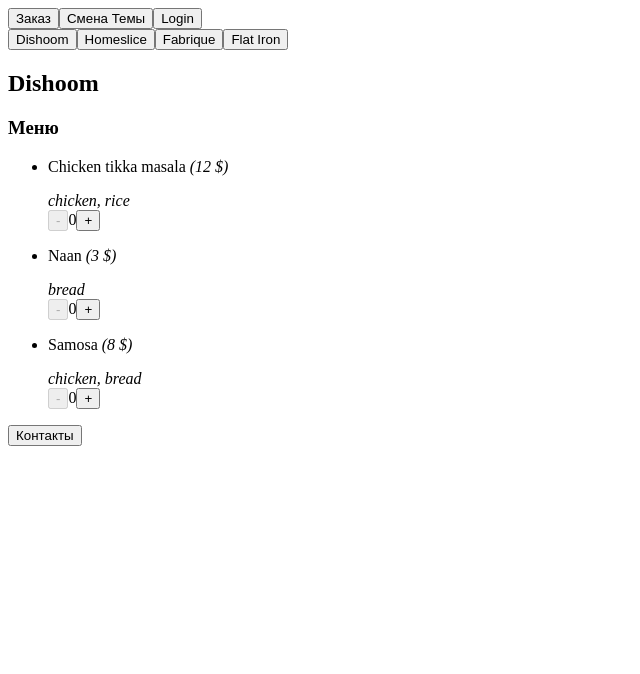
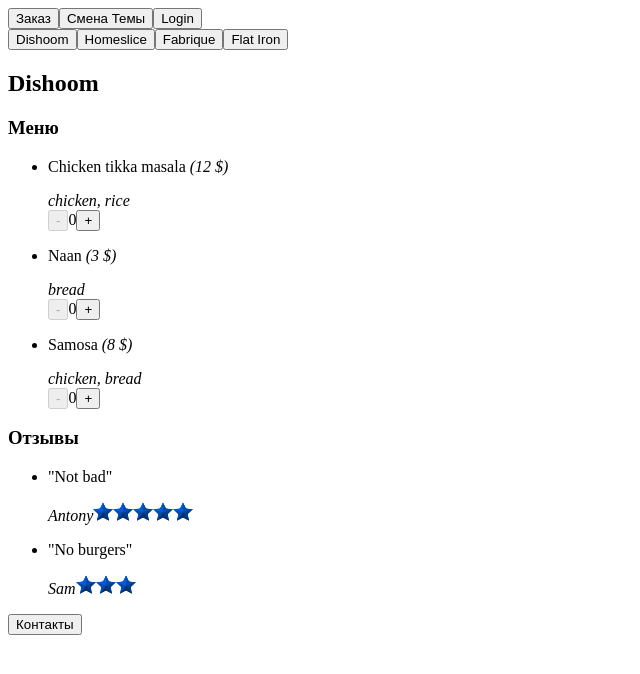
Before and after one commit to AlexLarina/react-learnj-24, a React (Vite) app: page / in a window 1280 px wide. Both pictures are taken after a click on the button "Dishoom". Shown: the top 674 px of the page, without its empty margins (0-640 px from the left). Built offline with nearby package versions, Linux system fonts and the light colour scheme.

Commit message:
Adding review and user slices

```diff
--- a/src/components/dish/component.jsx
+++ b/src/components/dish/component.jsx
@@ -11,7 +11,6 @@
 export const Dish = ({dishId}) => {
 	const [dishAmount, setDishAmount] = useState(0);
 	const dish = useSelector((state) => state.dish.entities[dishId])
-	console.log(dish)
 
 	if (!dish) {
 		return null;
--- a/src/components/menu/component.jsx
+++ b/src/components/menu/component.jsx
@@ -4,7 +4,6 @@
 	if (!menu) {
 		return null;
 	}
-	console.log(menu)
 
 	return (
 		<div>
--- a/src/components/restaurant/component.jsx
+++ b/src/components/restaurant/component.jsx
@@ -1,6 +1,6 @@
 import { useSelector } from "react-redux";
 import { Menu } from "../menu/component";
-// import { Reviews } from "../reviews/component";
+import { Reviews } from "../reviews/component";
 import { ReviewForm } from "../review-form/component";
 
 export const Restaurant = ({chosenRestaurantId}) => {
@@ -15,7 +15,7 @@
 		<div>
 			<h2>{restaurant.name}</h2>
 			<Menu menu={restaurant.menu} />
-			{/* <Reviews reviews={restaurant.reviews}/> */}
+			<Reviews reviews={restaurant.reviews}/>
 			<ReviewForm />
 		</div>
 	);
--- a/src/components/review/component.jsx
+++ b/src/components/review/component.jsx
@@ -1,6 +1,11 @@
+import { useSelector } from 'react-redux';
 import star from './star.png';
 
-export const Review = ({review}) => {
+export const Review = ({reviewId}) => {
+	console.log(reviewId)
+	const review = useSelector((state) => state.review.entities[reviewId]);
+	const user = useSelector((state) => state.user.entities[review.userId])
+	console.log(review)
 	if (!review) {
 		return null;
 	}
@@ -9,7 +14,7 @@
 		<div>
 			<p>&quot;{review.text}&quot;</p>
 			<p>
-				<i>{review.user}</i>
+				{user ? <i>{user.name}</i> : 'Посетитель' }
 				<span>
 					{
 						[...new Array(review.rating)].map(
--- a/src/components/reviews/component.jsx
+++ b/src/components/reviews/component.jsx
@@ -10,7 +10,7 @@
 			<h3>Отзывы</h3>
 			<ul>
 				{
-					reviews.map((review) => <li key={review.id}><Review review={review}/></li>)
+					reviews.map((reviewId) => <li key={reviewId}><Review reviewId={reviewId}/></li>)
 				}
 			</ul>
 		</>
--- /dev/null
+++ b/src/redux/entities/review/index.js
@@ -0,0 +1,14 @@
+import { createSlice } from "@reduxjs/toolkit";
+import { normalizedReviews } from "../../../const/normalized-mock";
+
+export const reviewSlice = createSlice({
+	name: 'review',
+	initialState: {
+		entities: normalizedReviews.reduce((acc, review) => {
+			acc[review.id] = review;
+
+			return acc;
+		}, {}),
+		id: normalizedReviews.map(({ id }) => id),
+	}
+})
--- /dev/null
+++ b/src/redux/entities/user/index.js
@@ -0,0 +1,14 @@
+import { createSlice } from "@reduxjs/toolkit";
+import { normalizedUsers } from "../../../const/normalized-mock";
+
+export const userSlice = createSlice({
+	name: 'user',
+	initialState: {
+		entities: normalizedUsers.reduce((acc, user) => {
+			acc[user.id] = user;
+
+			return acc;
+		}, {}),
+		id: normalizedUsers.map(({ id }) => id)
+	}
+});
--- a/src/redux/index.js
+++ b/src/redux/index.js
@@ -1,7 +1,9 @@
 import { combineSlices, configureStore } from "@reduxjs/toolkit";
 import { restaurantSlice } from "./entities/restaurant/index";
 import { dishSlice } from "./entities/dish/index";
+import { reviewSlice } from "./entities/review/index";
+import { userSlice } from "./entities/user/index";
 
 export const store = configureStore({
-	reducer: combineSlices(restaurantSlice, dishSlice),
+	reducer: combineSlices(restaurantSlice, dishSlice, reviewSlice, userSlice),
 });
```
